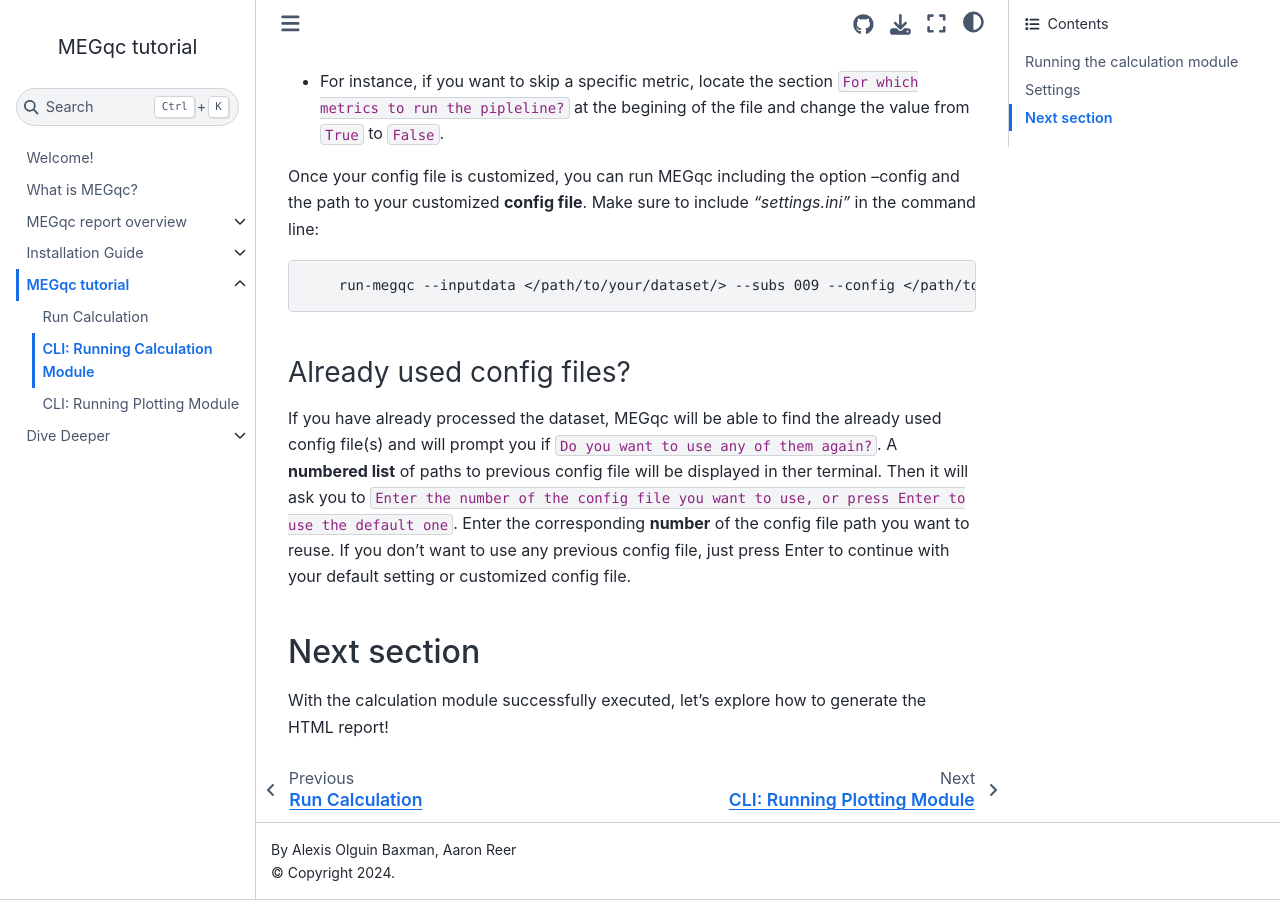
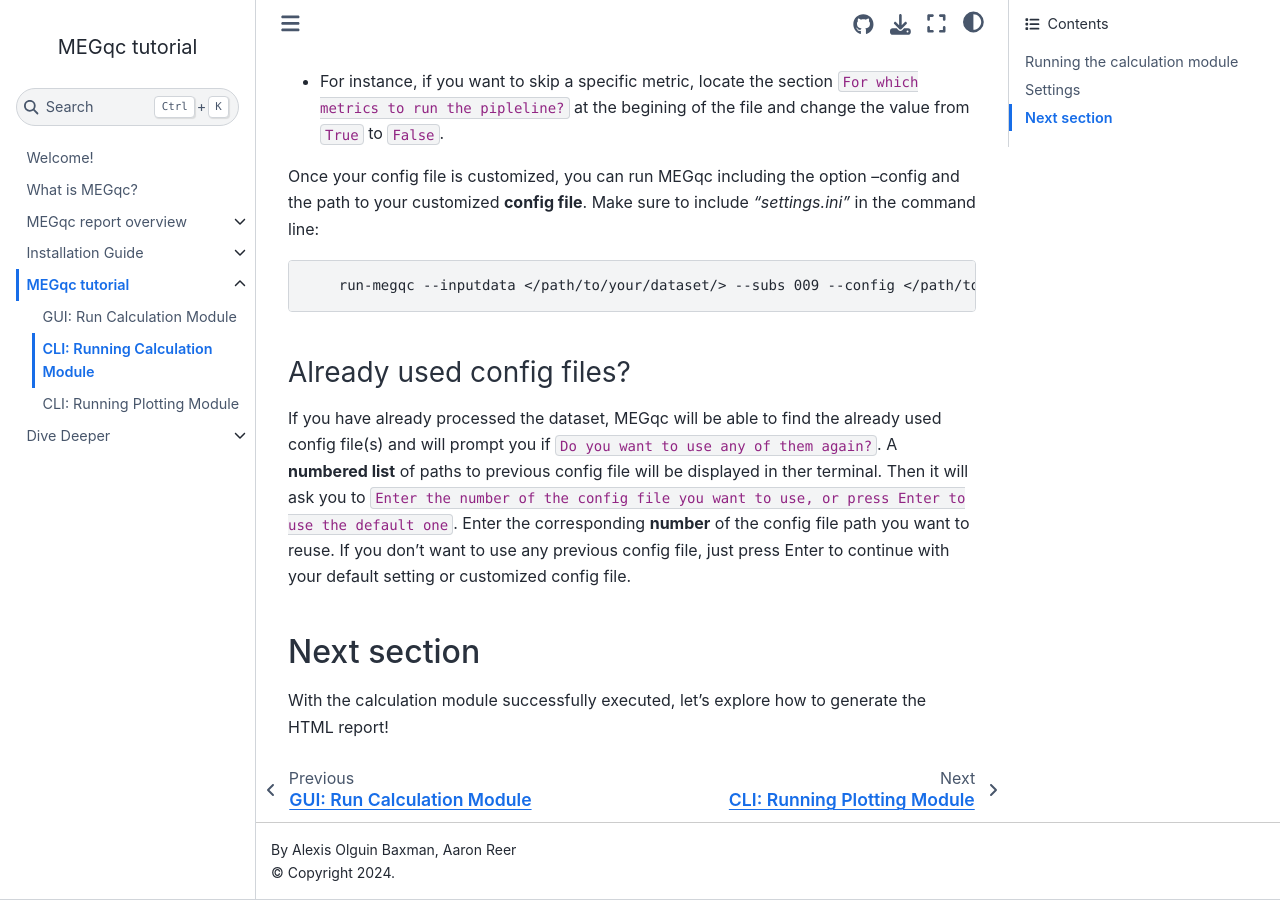
Before and after one commit to ANCPLabOldenburg/megqc_documentation, a Jupyter Book: the page built from tutorial/calc_cli.md, in a window 1280 px wide and 900 px high, scrolled down 1422 px. Built offline with Jupyter Book 1.0.4 settings and Sphinx 7.4.7 and the Sphinx Book theme 1.1.4, drawn with Linux system fonts in a browser that asks for light colours; pages that are not in the unit, such as notebooks, are missing from menus.

Commit message:
Update calc_gui.md

```diff
--- a/tutorial/calc_gui.md
+++ b/tutorial/calc_gui.md
@@ -1,4 +1,4 @@
-# Run Calculation
+# GUI: Run Calculation Module
 
 Thanks to the graphical user interface (GUI) you will be able to run MEGqc and generate reports without using the terminal.
 
```
